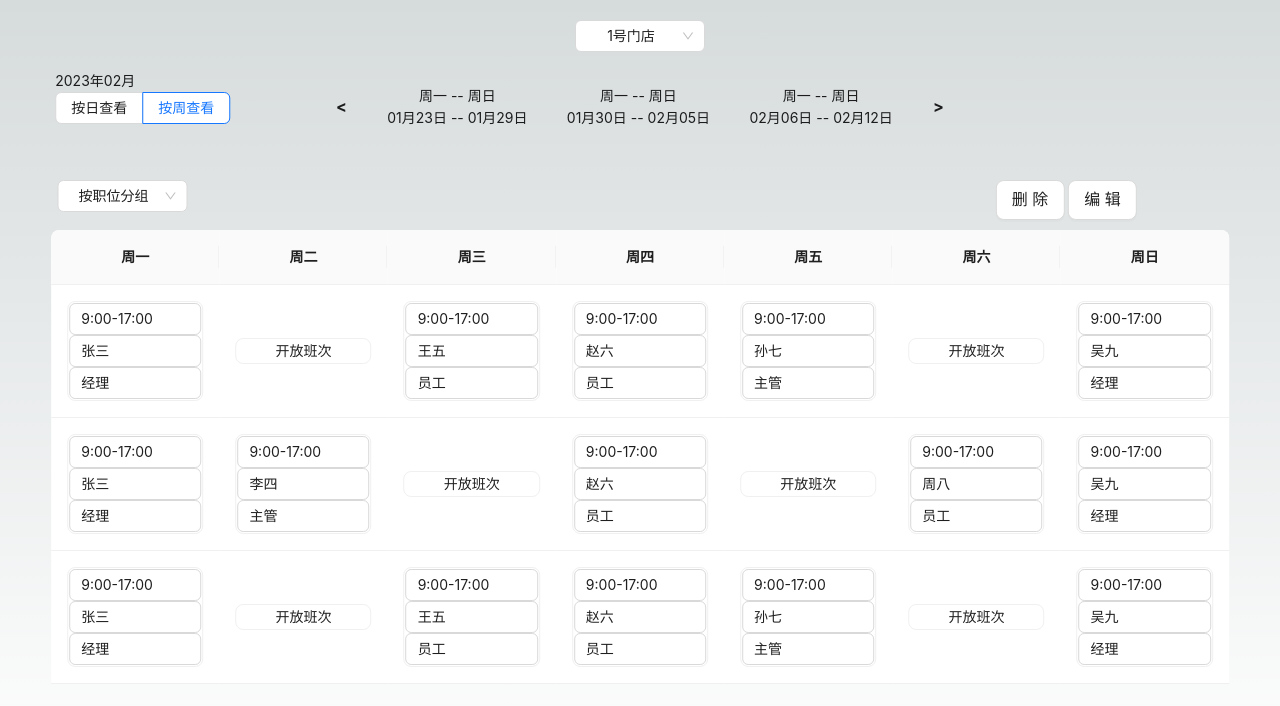
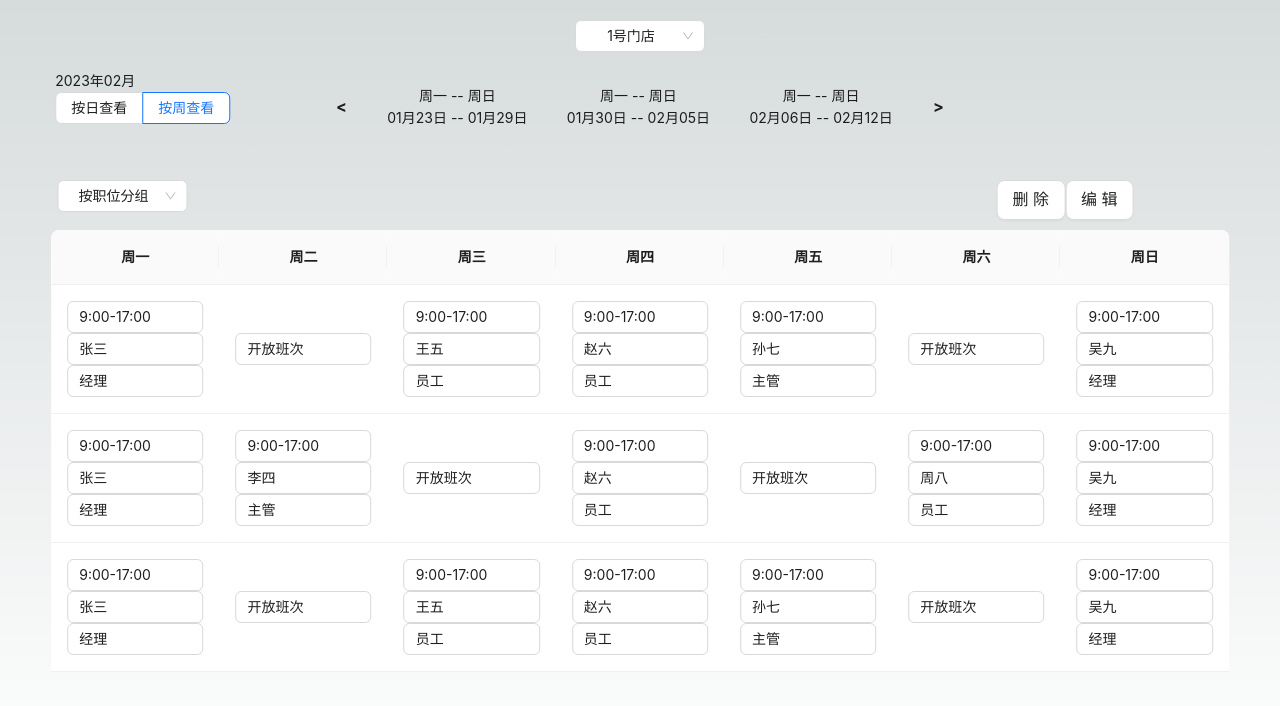
Before and after one commit to kelaner/AISchedule, a Next.js app: page / in a window 1280 px wide. Shown: the top 706 px of the page. Built offline with nearby package versions, Linux system fonts and the light colour scheme.

Commit message:
update:background css

```diff
--- a/src/components/ScheduleTable.jsx
+++ b/src/components/ScheduleTable.jsx
@@ -1,5 +1,5 @@
 import React, { useState } from 'react';
-import { Table, Card, Input } from 'antd';
+import { Table, Input, Button } from 'antd';
 
 const columns = [
     {
@@ -53,9 +53,7 @@ const TableRow = ({ workTime, name, position }) => {
     const [p, setP] = useState(position);
 
     return (
-        <Card
-            bodyStyle={{ padding: '1px' }}
-        >
+        <>
             {name ? (
                 <>
                     <Input
@@ -80,10 +78,13 @@ const TableRow = ({ workTime, name, position }) => {
                     cursor: "pointer",
                 }}
                     onClick={() => console.log('change')}
-
-                >开放班次</div>
+                >
+                    <Input
+                        value={"开放班次"}
+                    />
+                </div>
             )}
-        </Card>
+        </>
     );
 };
 const ScheduleTable = () => {
--- a/src/styles/Home.module.css
+++ b/src/styles/Home.module.css
@@ -74,4 +74,8 @@
     top: 180px;
     left: 80%;
     transform: translateX(-20%);
+    display: flex;
+    flex-direction: row;
+    flex-wrap: nowrap;
+
 }
--- a/src/styles/globals.css
+++ b/src/styles/globals.css
@@ -30,6 +30,7 @@ body {
 body {
     color: rgb(var(--foreground-rgb));
     background: linear-gradient(to bottom, transparent, rgb(var(--background-end-rgb))) rgb(var(--background-start-rgb));
+    background-attachment: fixed;
 }
 
 a {
```
